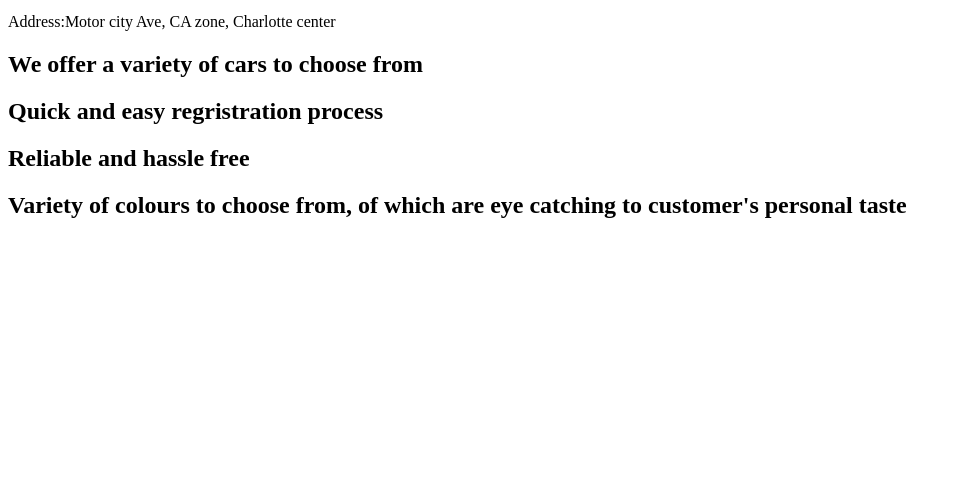
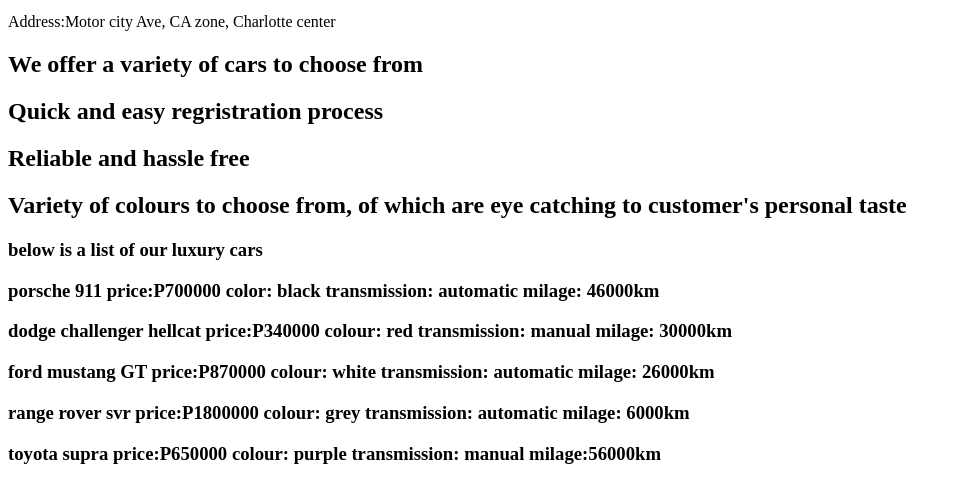
Before and after one commit to jabulanimeshack/Speedstar-Motors, a plain HTML site: page index.html in a window 1280 px wide. Shown: the part 87-590 px from the top of the page, without its empty margins (0-961 px from the left). Drawn offline with Linux system fonts and the light colour scheme.

Commit message:
Update index.html

```diff
--- a/index.html
+++ b/index.html
@@ -13,3 +13,9 @@
 <h2>Quick and easy regristration process</h2>
 <h2>Reliable and hassle free</h2>
 <h2>Variety of colours to choose from, of which are eye catching to customer's personal taste</h2>
+<h3>below is a list of our luxury cars</h3>
+<h3>porsche 911 price:P700000 color: black transmission: automatic milage: 46000km</h3>
+<h3>dodge challenger hellcat price:P340000 colour: red transmission: manual milage: 30000km</h3>
+<h3>ford mustang GT price:P870000 colour: white transmission: automatic milage: 26000km</h3>
+<h3>range rover svr price:P1800000 colour: grey transmission: automatic milage: 6000km</h3>
+<h3>toyota supra price:P650000 colour: purple transmission: manual milage:56000km</h3>
```
